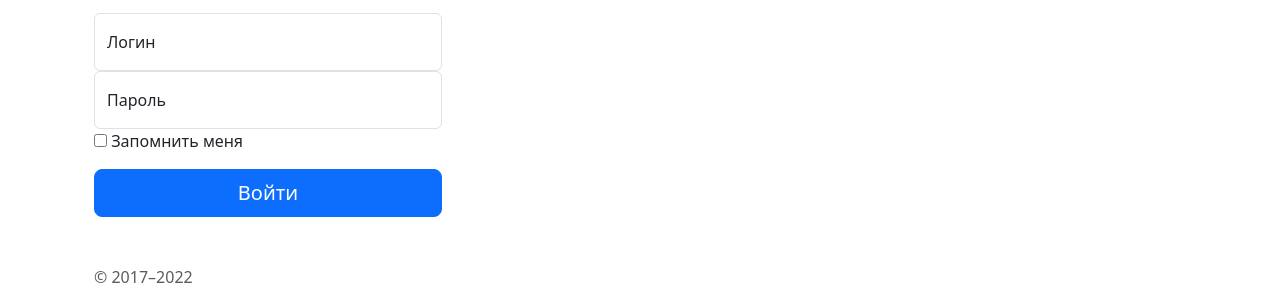
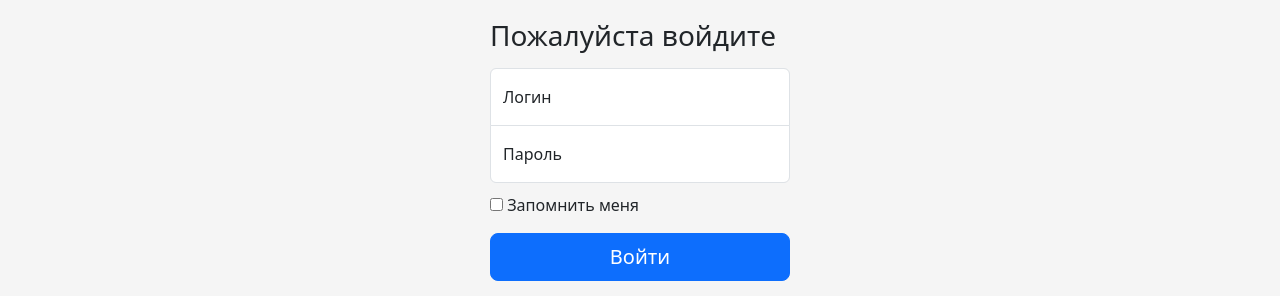
Before and after one commit to Veronikalimina/diplom, a plain HTML site: page index.html in a window 1280 px wide. Shown: the part 73-369 px from the top of the page. Drawn offline with nearby package versions, Linux system fonts and the light colour scheme.

Commit message:
авторизация центр

```diff
--- a/index.html
+++ b/index.html
@@ -7,6 +7,7 @@
     <title>Журнал куратора</title>
     <link href="https://cdn.jsdelivr.net/npm/bootstrap@5.3.0-alpha1/dist/css/bootstrap.min.css" rel="stylesheet"
         integrity="sha384-GLhlTQ8iRABdZLl6O3oVMWSktQOp6b7In1Zl3/Jr59b6EGGoI1aFkw7cmDA6j6gD" crossorigin="anonymous">
+        <link href="sign-in.css" rel="stylesheet">
 </head>
 
 <body >
@@ -29,7 +30,7 @@
         </div>
 
     </header>
-    <div class="container">
+    <div class="container1">
         <div class="col-4">
             <div class="w-100% h-100%"></div>
         </div>
--- /dev/null
+++ b/sign-in.css
@@ -0,0 +1,33 @@
+html,
+body {
+  height: 100%;
+}
+
+.container1 {
+  display: flex;
+  align-items: center;
+  padding-top: 40px;
+  padding-bottom: 40px;
+  background-color: #f5f5f5;
+}
+
+.form-signin {
+  max-width: 330px;
+  padding: 15px;
+}
+
+.form-signin .form-floating:focus-within {
+  z-index: 2;
+}
+
+.form-signin input[type="email"] {
+  margin-bottom: -1px;
+  border-bottom-right-radius: 0;
+  border-bottom-left-radius: 0;
+}
+
+.form-signin input[type="password"] {
+  margin-bottom: 10px;
+  border-top-left-radius: 0;
+  border-top-right-radius: 0;
+}
```
